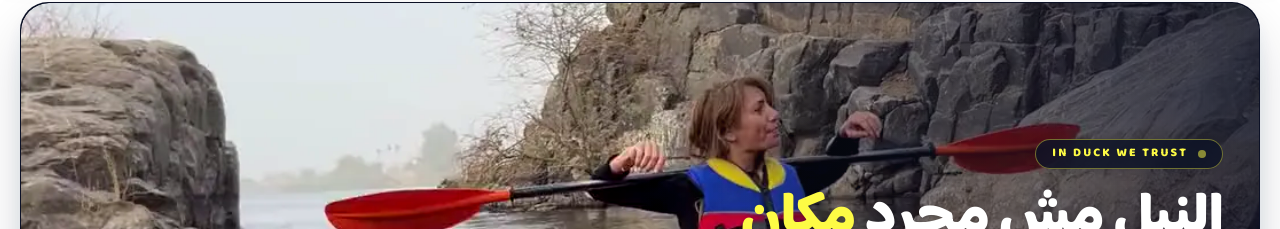
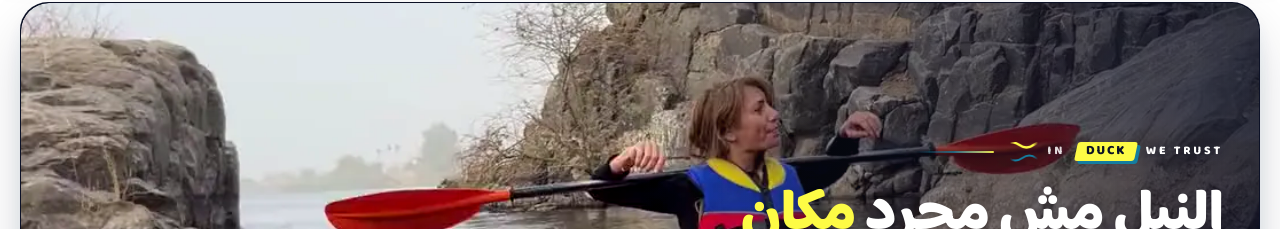
Before and after one commit to eslamyf/Duck, a React (Vite) app: page / in a window 1280 px wide. Shown: the part 91-320 px from the top of the page. Built offline with nearby package versions, Linux system fonts and the light colour scheme; no server answers.

Commit message:
feat(brand): replace generic AI pill badges with kinetic Nile wave & tilted decal DuckManifesto

```diff
--- a/src/index.css
+++ b/src/index.css
@@ -137,9 +137,31 @@ body {
   animation-play-state: paused;
 }
 
+/* ================= HERO RIVER WAVE FLOW ================= */
+@keyframes duckRiverFlow {
+  0% {
+    transform: translate3d(0, 0, 0);
+  }
+  100% {
+    transform: translate3d(-50%, 0, 0);
+  }
+}
+
+.animate-river-flow {
+  will-change: transform;
+  animation: duckRiverFlow 3.2s linear infinite;
+}
+
+.animate-river-flow-slow {
+  will-change: transform;
+  animation: duckRiverFlow 4.8s linear infinite reverse;
+}
+
 @media (prefers-reduced-motion: reduce) {
   .animate-rv-roll,
-  .animate-rv-roll-reverse {
+  .animate-rv-roll-reverse,
+  .animate-river-flow,
+  .animate-river-flow-slow {
     animation: none !important;
     transform: none !important;
   }
--- /dev/null
+++ b/src/shared/ui/DuckManifesto.jsx
@@ -0,0 +1,148 @@
+/**
+ * Editorial Nile-adventure brand signature for "IN DUCK WE TRUST".
+ * Replaces generic rounded-pill / pulsing-dot badges with kinetic flowing
+ * river waves, a tilted 3D-offset decal stamp, and a tapering wake line.
+ */
+export default function DuckManifesto({
+  text = 'IN DUCK WE TRUST',
+  theme = 'dark',
+  align = 'start',
+  className = '',
+}) {
+  const rawText = String(text || 'IN DUCK WE TRUST').trim();
+  const match = rawText.match(/^(.*?)\b(DUCK)\b(.*)$/i);
+
+  const isDark = theme === 'dark';
+  const isCenter = align === 'center';
+
+  const prefix = match ? match[1].trim() : '';
+  const brandWord = match ? match[2] : rawText;
+  const suffix = match ? match[3].trim() : '';
+
+  const textShadowClass = isDark ? '[text-shadow:0_2px_10px_rgba(12,18,38,0.9)]' : '';
+  const prefixColor = isDark ? 'text-white/85' : 'text-brand-navy/75';
+  const suffixColor = isDark ? 'text-white' : 'text-brand-navy';
+  const waveTopColor = isDark ? 'text-brand-yellow' : 'text-brand-blue';
+  const waveBottomColor = isDark ? 'text-brand-blue' : 'text-brand-navy/35';
+
+  const decalBackingClass = 'bg-brand-blue';
+  const decalFaceClass = isDark
+    ? 'bg-brand-yellow text-brand-navy'
+    : 'bg-brand-navy text-brand-yellow';
+
+  const tailGradientClass = isDark
+    ? 'ltr:bg-gradient-to-r rtl:bg-gradient-to-l from-brand-yellow/90 via-brand-blue/75 to-transparent'
+    : 'ltr:bg-gradient-to-r rtl:bg-gradient-to-l from-brand-blue/80 via-brand-navy/20 to-transparent';
+
+  const centerLeftWingClass = isDark
+    ? 'bg-gradient-to-r from-transparent via-brand-blue/75 to-brand-yellow/90'
+    : 'bg-gradient-to-r from-transparent via-brand-navy/20 to-brand-blue/80';
+
+  const centerRightWingClass = isDark
+    ? 'bg-gradient-to-r from-brand-yellow/90 via-brand-blue/75 to-transparent'
+    : 'bg-gradient-to-r from-brand-blue/80 via-brand-navy/20 to-transparent';
+
+  const lockup = (
+    <div
+      dir="ltr"
+      lang="en"
+      className="inline-flex items-center gap-2 sm:gap-2.5 select-none shrink-0"
+    >
+      {/* Seamless GPU-composited dual-wave Nile current */}
+      <span
+        aria-hidden="true"
+        className="relative flex flex-col justify-center gap-[3px] w-7 h-5 overflow-hidden shrink-0 [mask-image:linear-gradient(to_right,transparent,#000_18%,#000_82%,transparent)] [-webkit-mask-image:linear-gradient(to_right,transparent,#000_18%,#000_82%,transparent)]"
+      >
+        <svg
+          viewBox="0 0 56 10"
+          className={`w-14 h-2.5 shrink-0 animate-river-flow ${waveTopColor}`}
+          fill="none"
+        >
+          <path
+            d="M0 5 Q7 0 14 5 T28 5 T42 5 T56 5"
+            stroke="currentColor"
+            strokeWidth="2.3"
+            strokeLinecap="round"
+          />
+        </svg>
+        <svg
+          viewBox="0 0 56 10"
+          className={`w-14 h-2.5 shrink-0 animate-river-flow-slow ${waveBottomColor}`}
+          fill="none"
+        >
+          <path
+            d="M0 5 Q7 0 14 5 T28 5 T42 5 T56 5"
+            stroke="currentColor"
+            strokeWidth="2.1"
+            strokeLinecap="round"
+          />
+        </svg>
+      </span>
+
+      {/* Deconstructed typographic signature */}
+      <div className="inline-flex items-center gap-2 sm:gap-2.5 uppercase leading-none">
+        {prefix && (
+          <span
+            className={`text-[11px] sm:text-xs font-extrabold tracking-[0.26em] ${prefixColor} ${textShadowClass}`}
+          >
+            {prefix}
+          </span>
+        )}
+
+        {/* Tilted 3D-offset DUCK vinyl decal */}
+        <span className="relative inline-flex items-center shrink-0">
+          <span
+            aria-hidden="true"
+            className={`absolute inset-0 -skew-x-12 rounded-[3px] translate-x-[3px] translate-y-[3px] transition-transform duration-300 group-hover:translate-x-[5px] group-hover:translate-y-[4px] motion-reduce:transform-none ${decalBackingClass}`}
+          />
+          <span
+            className={`relative inline-flex items-center px-2.5 py-[3px] -skew-x-12 rounded-[3px] transition-transform duration-300 group-hover:-translate-x-0.5 group-hover:-translate-y-0.5 motion-reduce:transform-none ${decalFaceClass}`}
+          >
+            <span className="skew-x-12 text-xs sm:text-[13px] font-black tracking-[0.14em] leading-none">
+              {brandWord}
+            </span>
+          </span>
+        </span>
+
+        {suffix && (
+          <span
+            className={`text-[11px] sm:text-xs font-black tracking-[0.24em] ${suffixColor} ${textShadowClass}`}
+          >
+            {suffix}
+          </span>
+        )}
+      </div>
+    </div>
+  );
+
+  if (isCenter) {
+    return (
+      <div
+        dir="ltr"
+        className={`flex items-center justify-center gap-3 sm:gap-4 group w-fit mx-auto max-w-full ${className}`.trim()}
+      >
+        <span
+          aria-hidden="true"
+          className={`hidden sm:block h-[2px] w-10 sm:w-14 rounded-full ${centerLeftWingClass}`}
+        />
+        {lockup}
+        <span
+          aria-hidden="true"
+          className={`hidden sm:block h-[2px] w-10 sm:w-14 rounded-full ${centerRightWingClass}`}
+        />
+      </div>
+    );
+  }
+
+  return (
+    <div
+      className={`flex items-center gap-3 sm:gap-4 group w-fit max-w-full ${className}`.trim()}
+    >
+      {lockup}
+      <span
+        aria-hidden="true"
+        className={`hidden sm:block h-[2px] w-12 min-[901px]:w-20 rounded-full transition-transform duration-300 ltr:origin-left rtl:origin-right group-hover:scale-x-110 motion-reduce:transform-none ${tailGradientClass}`}
+      />
+    </div>
+  );
+}
--- a/src/shared/ui/index.js
+++ b/src/shared/ui/index.js
@@ -11,3 +11,4 @@ export { default as WaveDivider } from './WaveDivider.jsx';
 export { default as ErrorBoundary } from './ErrorBoundary/index.js';
 export { default as ScrollProgress } from './ScrollProgress/index.js';
 export { default as ImageFocusCropper } from './ImageFocusCropper.jsx';
+export { default as DuckManifesto } from './DuckManifesto.jsx';
--- a/src/widgets/brand-intro/BrandIntroSection.jsx
+++ b/src/widgets/brand-intro/BrandIntroSection.jsx
@@ -3,11 +3,10 @@ import { FontAwesomeIcon } from '@fortawesome/react-fontawesome';
 import {
   faArrowLeft,
   faArrowRight,
-  faCompass,
 } from '@fortawesome/free-solid-svg-icons';
 import { useTranslation } from '../../shared/i18n/index.js';
 import { ROUTES } from '../../shared/config/routes.js';
-import { Badge, Button } from '../../shared/ui/index.js';
+import { Button, DuckManifesto } from '../../shared/ui/index.js';
 import introImage from '../../shared/assets/images/image1.jpeg';
 
 export default function BrandIntroSection() {
@@ -25,14 +24,12 @@ export default function BrandIntroSection() {
       <div className="max-w-[1360px] mx-auto grid grid-cols-1 min-[901px]:grid-cols-[1.15fr_1fr] gap-8 min-[901px]:gap-14 items-center">
         {/* Story Copy */}
         <div className="flex flex-col items-start">
-          <Badge
-            variant="tagLight"
-            size="sm"
-            icon={<FontAwesomeIcon icon={faCompass} className="text-brand-blue" />}
+          <DuckManifesto
+            text={t('brandIntro.badge')}
+            theme="light"
+            align="start"
             className="mb-4"
-          >
-            <span lang="en" dir="ltr">{t('brandIntro.badge')}</span>
-          </Badge>
+          />
 
           <h2
             id="brand-intro-heading"
--- a/src/widgets/final-cta/FinalCtaSection.jsx
+++ b/src/widgets/final-cta/FinalCtaSection.jsx
@@ -3,7 +3,7 @@ import { FontAwesomeIcon } from '@fortawesome/react-fontawesome';
 import { faCalendarCheck, faArrowLeft, faArrowRight } from '@fortawesome/free-solid-svg-icons';
 import { useTranslation } from '../../shared/i18n/index.js';
 import { ROUTES } from '../../shared/config/routes.js';
-import { Button } from '../../shared/ui/index.js';
+import { Button, DuckManifesto } from '../../shared/ui/index.js';
 import ctaBg from '../../shared/assets/images/about/cta-bg.webp';
 
 export default function FinalCtaSection() {
@@ -33,13 +33,11 @@ export default function FinalCtaSection() {
         />
 
         <div className="relative z-10 max-w-[820px] mx-auto flex flex-col items-center text-center gap-4">
-          <span
-            className="inline-block rounded-full bg-brand-yellow/15 px-4 py-1 text-xs font-extrabold tracking-[0.2em] text-brand-yellow uppercase"
-            lang="en"
-            dir="ltr"
-          >
-            {t('finalCta.eyebrow')}
-          </span>
+          <DuckManifesto
+            text={t('finalCta.eyebrow')}
+            theme="dark"
+            align="center"
+          />
 
           <h2 className="text-[clamp(26px,3.8vw,44px)] font-extrabold leading-tight text-white m-0">
             {t('finalCta.title')}
--- a/src/widgets/hero/HeroSection.jsx
+++ b/src/widgets/hero/HeroSection.jsx
@@ -8,6 +8,7 @@ import heroPosterDesktop from '../../shared/assets/images/hero-poster-desktop.we
 import heroPosterMobile from '../../shared/assets/images/hero-poster-mobile.webp';
 import { useTranslation } from '../../shared/i18n/index.js';
 import { ROUTES, SECTIONS, sectionLink } from '../../shared/config/routes.js';
+import { DuckManifesto } from '../../shared/ui/index.js';
 
 export default function HeroSection() {
   const { lang, t } = useTranslation();
@@ -176,14 +177,13 @@ export default function HeroSection() {
 
           {/* Foreground Content Aligned to Start Edge */}
           <div className="relative z-10 w-full max-w-[700px] px-5 pt-24 pb-10 sm:px-9 sm:py-14 min-[901px]:px-14 min-[901px]:py-16">
-            {/* Brand Badge with Glowing Yellow Dot */}
-            <div className="inline-flex items-center gap-2.5 w-fit px-4 py-1.5 rounded-full bg-brand-navy/80 border border-brand-yellow/40 backdrop-blur-md text-brand-yellow text-xs font-extrabold tracking-[0.18em] mb-4 uppercase shadow-card">
-              <span
-                className="h-2 w-2 rounded-full bg-brand-yellow animate-pulse"
-                aria-hidden="true"
-              />
-              <span lang="en" dir="ltr">{t('hero.tag')}</span>
-            </div>
+            {/* Editorial River-Wave & Decal Manifesto */}
+            <DuckManifesto
+              text={t('hero.tag')}
+              theme="dark"
+              align="start"
+              className="mb-4 sm:mb-5"
+            />
 
             {/* Bold Headline with Yellow Highlight */}
             <h1 className="font-heading text-[clamp(28px,4.6vw,58px)] font-extrabold leading-[1.2] tracking-tight mb-4 text-white drop-shadow-sm">
```
